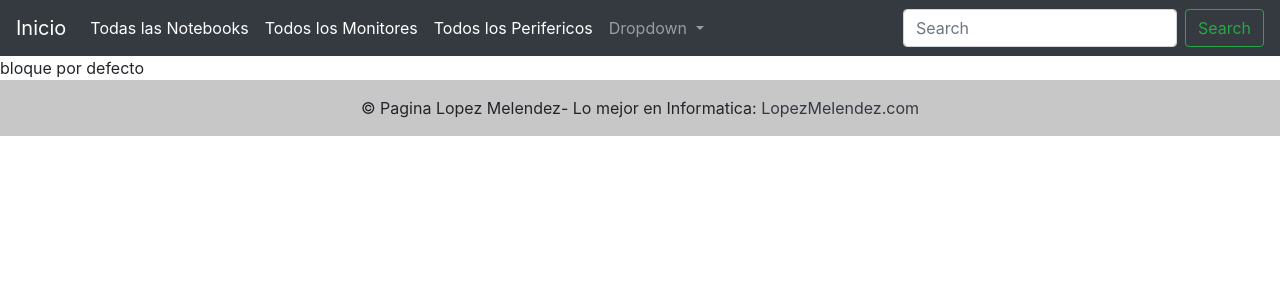
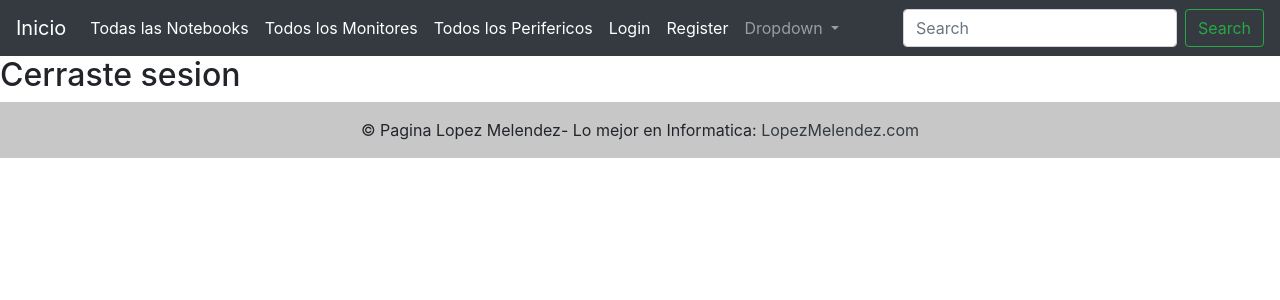
Before and after one commit to FedericoMelendez/Proyecto-Final, a Django app: page /users/logout/ in a window 1280 px wide. Shown: the top 300 px of the page. Run offline with Django 4.2, Linux system fonts and the light colour scheme; parts of the project's set-up code (start-up, migrations or seed data) failed here and were passed over.

Commit message:
arreglo de registro

```diff
--- a/NucleoProyecto/templates/base.html
+++ b/NucleoProyecto/templates/base.html
@@ -24,6 +24,7 @@
 
         <div class="collapse navbar-collapse" id="navbarSupportedContent">
             <ul class="navbar-nav mr-auto">
+
                 <li class="nav-item active">
                     <a class="nav-link" href="/products/list-notebooks/">Todas las Notebooks <span class="sr-only">(current)</span></a>
                 </li>
@@ -33,6 +34,21 @@
                 <li class="nav-item active">
                     <a class="nav-link" href="/products/list-peripherals/">Todos los Perifericos <span class="sr-only">(current)</span></a>
                 </li>
+            </li>
+            {% if request.user.is_authenticated %}
+            <li class="nav-item active">
+                <a class="nav-link" href="/users/logout/">Logout</a>
+            </li>
+            {% else %}
+            <li class="nav-item active">
+                <a class="nav-link" href="/users/login/">Login</a>
+            </li>
+            <li class="nav-item active">
+                <a class="nav-link" href="/users/register/">Register</a>
+            </li>
+            {% endif %}
+
+
                 <li class="nav-item dropdown">
                     <a class="nav-link dropdown-toggle" href="#" role="button" data-toggle="dropdown"
                         aria-expanded="false">
--- a/NucleoProyecto/templates/users/login.html
+++ b/NucleoProyecto/templates/users/login.html
@@ -4,7 +4,7 @@
     Login
 {% endblock %}
 
-{% block contenido_que_cambia %}
+{% block cambio_contenido %}
 
 <form action="" method="POST">
 {% csrf_token %}
--- a/NucleoProyecto/templates/users/logout.html
+++ b/NucleoProyecto/templates/users/logout.html
@@ -4,7 +4,7 @@
     Logout
 {% endblock %}
 
-{% block contenido_que_cambia %}
+{% block cambio_contenido %}
 
 <h2>Cerraste sesion</h2>
 
--- a/NucleoProyecto/templates/users/register.html
+++ b/NucleoProyecto/templates/users/register.html
@@ -4,7 +4,7 @@
     Register
 {% endblock %}
 
-{% block contenido_que_cambia %}
+{% block cambio_contenido %}
 
 <form action="" method="POST">
 {% csrf_token %}
```
Also changed, not shown: NucleoProyecto/db.sqlite3, NucleoProyecto/users/migrations/0001_initial.py (added).
